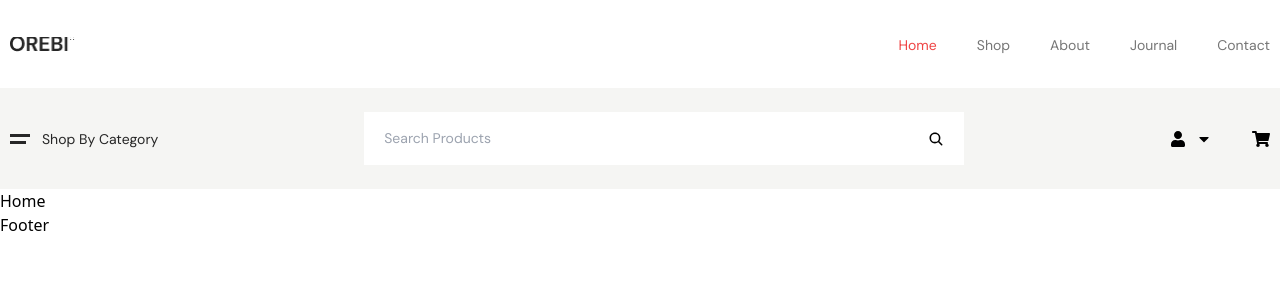
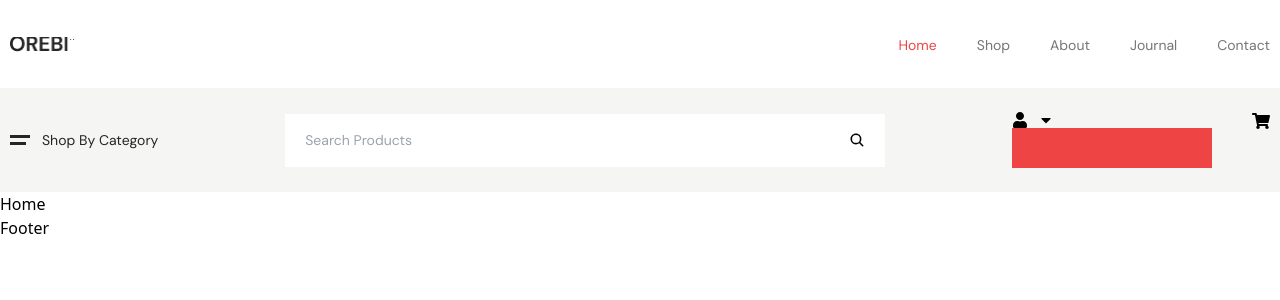
Before and after one commit to mnosumon/orebe, a React (Vite) app: page / in a window 1280 px wide. Both pictures are taken after a click on the element 1191 px from the left and 138 px from the top of the page. Shown: the top 300 px of the page. Built offline with nearby package versions, Linux system fonts and the light colour scheme.

Commit message:
header running

```diff
--- a/src/compnents/header/HeaderShopCategory.jsx
+++ b/src/compnents/header/HeaderShopCategory.jsx
@@ -1,15 +1,28 @@
-import React from 'react'
+import React, { useState } from 'react'
+import Dropdown from '../utilities/Dropdown'
+import List from '../utilities/List'
 
 const HeaderShopCategory = () => {
+  let [show, setShow] = useState(false)
   return (
     <section>
-      <div className="flex gap-3 items-center">
+      <Dropdown setShow={setShow} className="flex gap-3 items-center">
         <div className="flex flex-col gap-[4px]">
           <span className='w-5 h-[3px] bg-[#262626]'></span>
           <span className='w-4 h-[3px] bg-[#262626]'></span>
         </div>
         <p className='font-dm text-sm text-[#262626] capitalize'>Shop by category</p>
-      </div>
+      </Dropdown>
+      {
+        show &&
+      <List>
+        <li>dfkgjkdlsf</li>
+        <li>dfkgjkdlsf</li>
+        <li>dfkgjkdlsf</li>
+        <li>dfkgjkdlsf</li>
+        <li>dfkgjkdlsf</li>
+      </List>
+      }
     </section>
   )
 }
--- a/src/compnents/header/userAccount/Cart.jsx
+++ b/src/compnents/header/userAccount/Cart.jsx
@@ -1,11 +1,20 @@
-import React from 'react'
+import React, { useState } from 'react'
 import { FaShoppingCart } from "react-icons/fa";
+import Dropdown from '../../utilities/Dropdown';
 
 const Cart = () => {
+  let [show, setShow] = useState(false)
   return (
-    <div>
-        <FaShoppingCart className='text-lg cursor-pointer' />
-    </div>
+    <section>
+
+      <Dropdown setShow={setShow}>
+          <FaShoppingCart className='text-lg cursor-pointer' />
+      </Dropdown>
+        {
+          show &&
+        <div className="w-[360px] bg-slate-600 h-28"></div>
+        }
+    </section>
   )
 }
 
--- a/src/compnents/header/userAccount/User.jsx
+++ b/src/compnents/header/userAccount/User.jsx
@@ -1,13 +1,23 @@
-import React from 'react'
+import React, { useState } from 'react'
 import { FaUser } from "react-icons/fa";
 import { FaCaretDown } from "react-icons/fa";
+import Dropdown from '../../utilities/Dropdown';
 
 const User = () => {
+  let [show, setShow] = useState(false)
   return (
-    <div className='flex gap-2.5 cursor-pointer items-center'>
-        <FaUser className='text-base' />
-        <FaCaretDown className='text-base' />
-    </div>
+    <section>
+      <Dropdown setShow={setShow} className='flex gap-2.5 cursor-pointer items-center'>
+          <FaUser className='text-base' />
+          <FaCaretDown className='text-base' />
+      </Dropdown>
+      {
+        show &&
+      <div className="bg-red-500 w-[200px] h-10">
+
+      </div>
+      }
+    </section>
   )
 }
 
--- /dev/null
+++ b/src/compnents/utilities/Dropdown.jsx
@@ -0,0 +1,19 @@
+import React, { useEffect, useRef } from 'react'
+
+const Dropdown = ({className, children, setShow}) => {
+    let dropRef = useRef()
+    useEffect(()=>{
+      document.body.addEventListener('click', function (e) {
+        if(dropRef.current.contains(e.target)){
+          setShow(true)
+        }else{
+          setShow(false)
+        }
+      })
+    },[])
+  return (
+    <div ref={dropRef} className={className}>{children}</div>
+  )
+}
+
+export default Dropdown
--- a/tailwind.config.js
+++ b/tailwind.config.js
@@ -11,7 +11,11 @@ export default {
       },
       maxWidth:{
         'container': "1604px"
-      }
+      },
+      colors: {
+        'primary': '#262626',
+        'scoend': '#979797',
+      },
     },
   },
   plugins: [],
```
